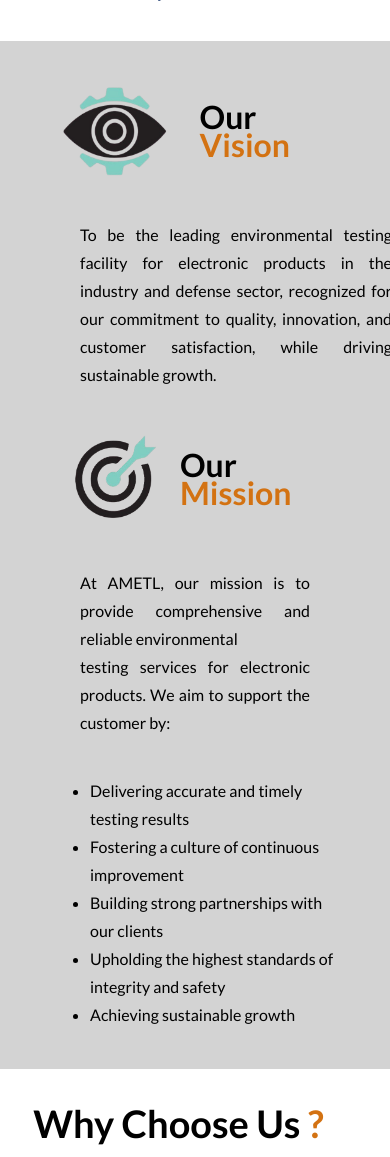
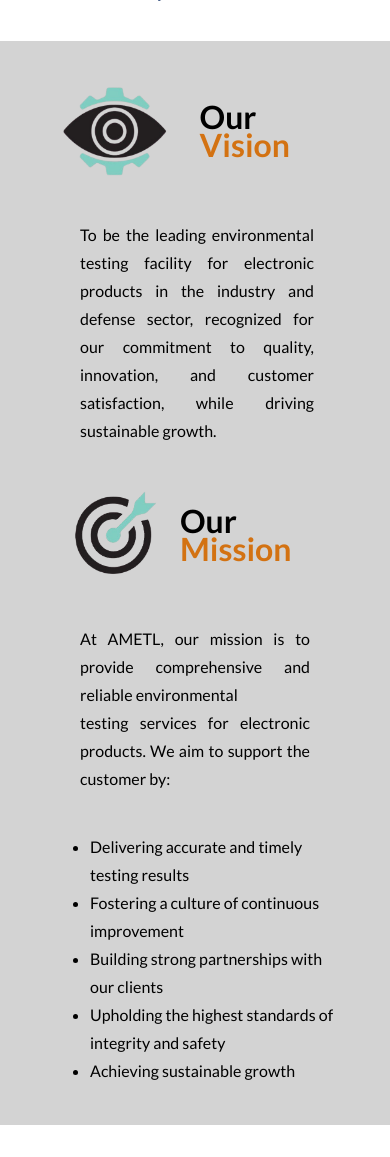
Before and after one commit to Simar0024/AMETL, a Flask app: page / in a window 390 px wide. Shown: the part 1589-2746 px from the top of that part. Run offline with Flask 3, Linux system fonts and the light colour scheme; the page is wider than the window, and the part outside it is not shown.

Commit message:
Update style.css

```diff
--- a/static/style.css
+++ b/static/style.css
@@ -906,6 +906,9 @@ html{
         height: 100px;
         width: 130px;
     }
+    .para-vision{
+        width: 60%;
+    }
     .form-section,
     .my-form{
         width: 100%;
```
